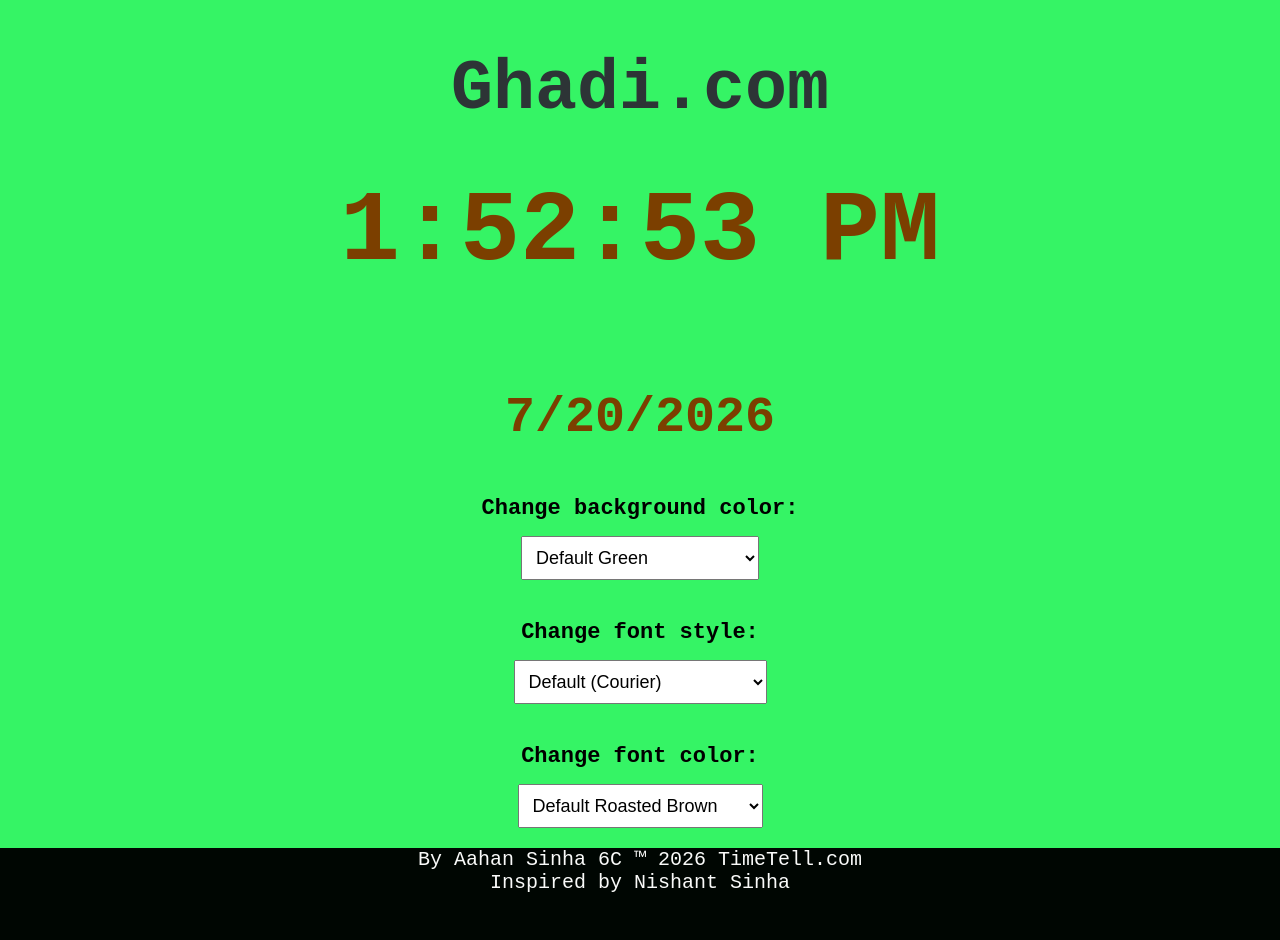
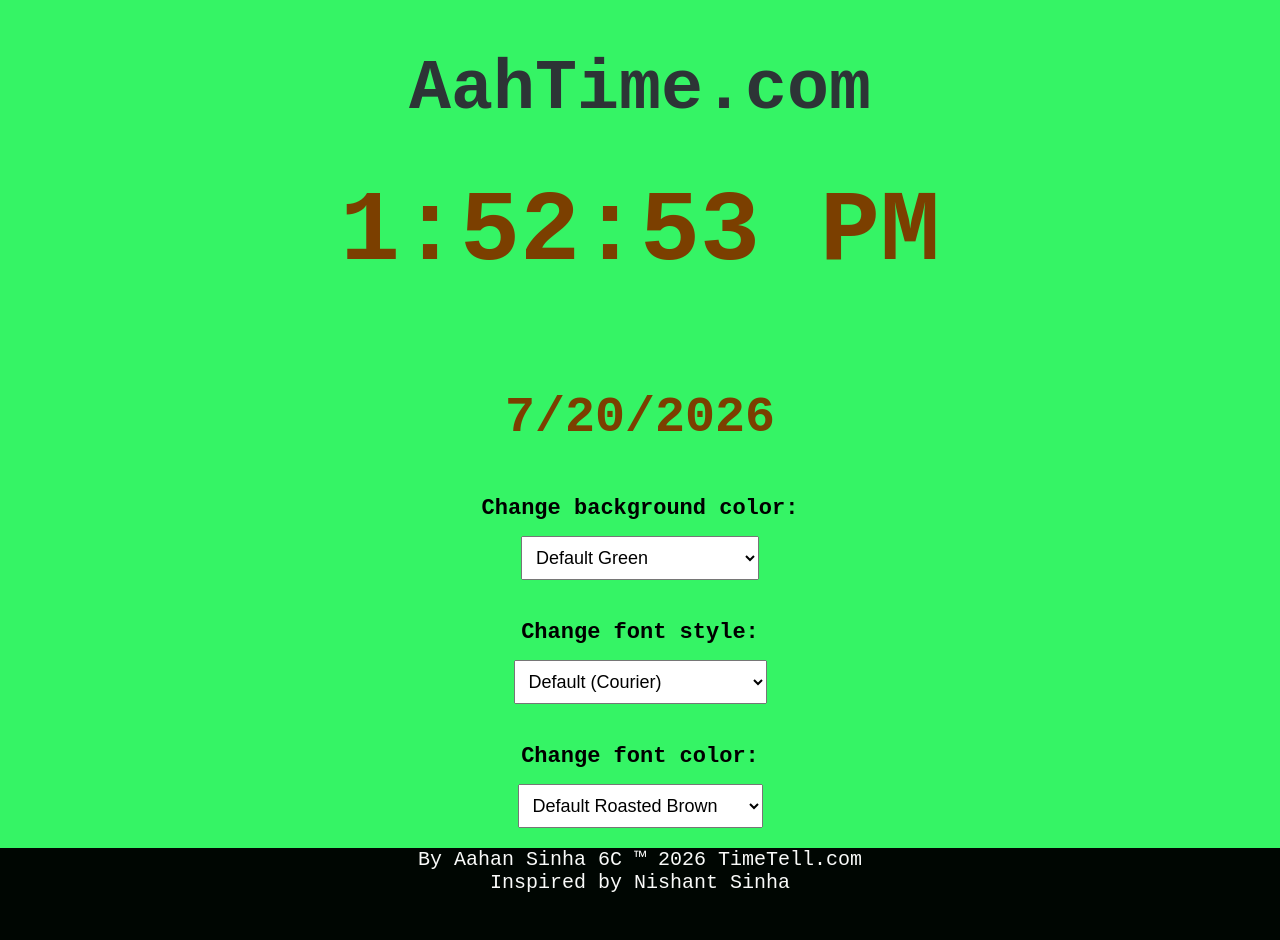
Before and after one commit to aahansinha13-sudo/ghadi.com, a plain HTML site: page index (2).html in a window 1280 px wide. Drawn offline with Linux system fonts and the light colour scheme.

Commit message:
Update index (2).html

```diff
--- a/index (2).html
+++ b/index (2).html
@@ -72,7 +72,7 @@
         </style>
     </head>
     <body>
-        <h1 id="title">Ghadi.com</h1>
+        <h1 id="title">AahTime.com</h1>
 
         <p id="clock">Loading time...</p>
         <p id="date">Loading date...</p>
```
